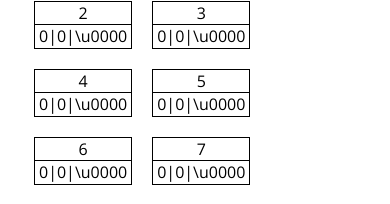
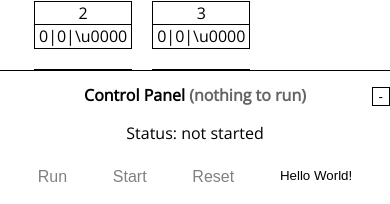
Before and after one commit to PIG208/react-brainfucked, a React (Create React App) app: page / in a window 390 px wide. Shown: the part 633-837 px from the top of the page. Built offline with nearby package versions, Linux system fonts and the light colour scheme.

Commit message:
Display the control panel at the bottom

```diff
--- a/src/components/App.tsx
+++ b/src/components/App.tsx
@@ -64,7 +64,7 @@ function App() {
           />
         </div>
         <div>
-          <Collapsable altText="Show control panel">
+          <Collapsable fixedBottom altText="Show control panel">
             <ControlPanel
               programState={brainfuck}
               setCode={setCode}
--- a/src/components/Collapsable.tsx
+++ b/src/components/Collapsable.tsx
@@ -2,11 +2,18 @@ import { PropsWithChildren, useState } from "react";
 
 import "../css/Collapsable.css";
 
-const Collapsable = ({ altText, children }: PropsWithChildren<{ altText?: string }>) => {
+const Collapsable = ({
+  altText,
+  fixedBottom = false,
+  children,
+}: PropsWithChildren<{ altText?: string; fixedBottom?: boolean }>) => {
   const [collapsed, setCollapsed] = useState(false);
 
   return (
-    <div className={`collapsable${collapsed ? " collapsable-collapsed" : ""}`}>
+    <div
+      id={fixedBottom ? "fixed-bottom" : ""}
+      className={`collapsable${collapsed ? " collapsable-collapsed" : ""}`}
+    >
       <button className={"btn-collapsable"} onClick={() => setCollapsed((collapsed) => !collapsed)}>
         {collapsed ? `${altText ?? "+"}` : "-"}
       </button>
--- a/src/components/ControlPanel.tsx
+++ b/src/components/ControlPanel.tsx
@@ -16,9 +16,7 @@ const ControlPanel = ({ programState, setCode, dispatch, running }: ControlPanel
   <div>
     <h2>
       Control Panel{" "}
-      {programState.program.length === 0 && (
-        <span className="note">(enter any bf program to get started)</span>
-      )}
+      {programState.program.length === 0 && <span className="note">(nothing to run)</span>}
     </h2>
     <p>
       Status:{" "}
--- a/src/css/Collapsable.css
+++ b/src/css/Collapsable.css
@@ -3,6 +3,7 @@
 }
 
 .collapsable-collapsed {
+  margin: 0 auto;
   margin-bottom: 1rem;
 }
 
@@ -27,3 +28,31 @@
 .btn-collapsable:hover {
   border: 1px dotted grey;
 }
+
+@media (max-width: 877px) {
+  .collapsable-collapsed {
+    width: 80vw;
+  }
+
+  #fixed-bottom {
+    position: fixed;
+    left: 0;
+    bottom: 0;
+    z-index: 100;
+
+    width: 100%;
+    margin: 0;
+
+    text-align: center;
+    background: white;
+    border-top: 1px black solid;
+  }
+
+  #fixed-bottom .btn-collapsable {
+    margin-top: 1rem;
+  }
+
+  #fixed-bottom.collapsable-collapsed > .btn-collapsable {
+    margin-top: 5px;
+  }
+}
```
